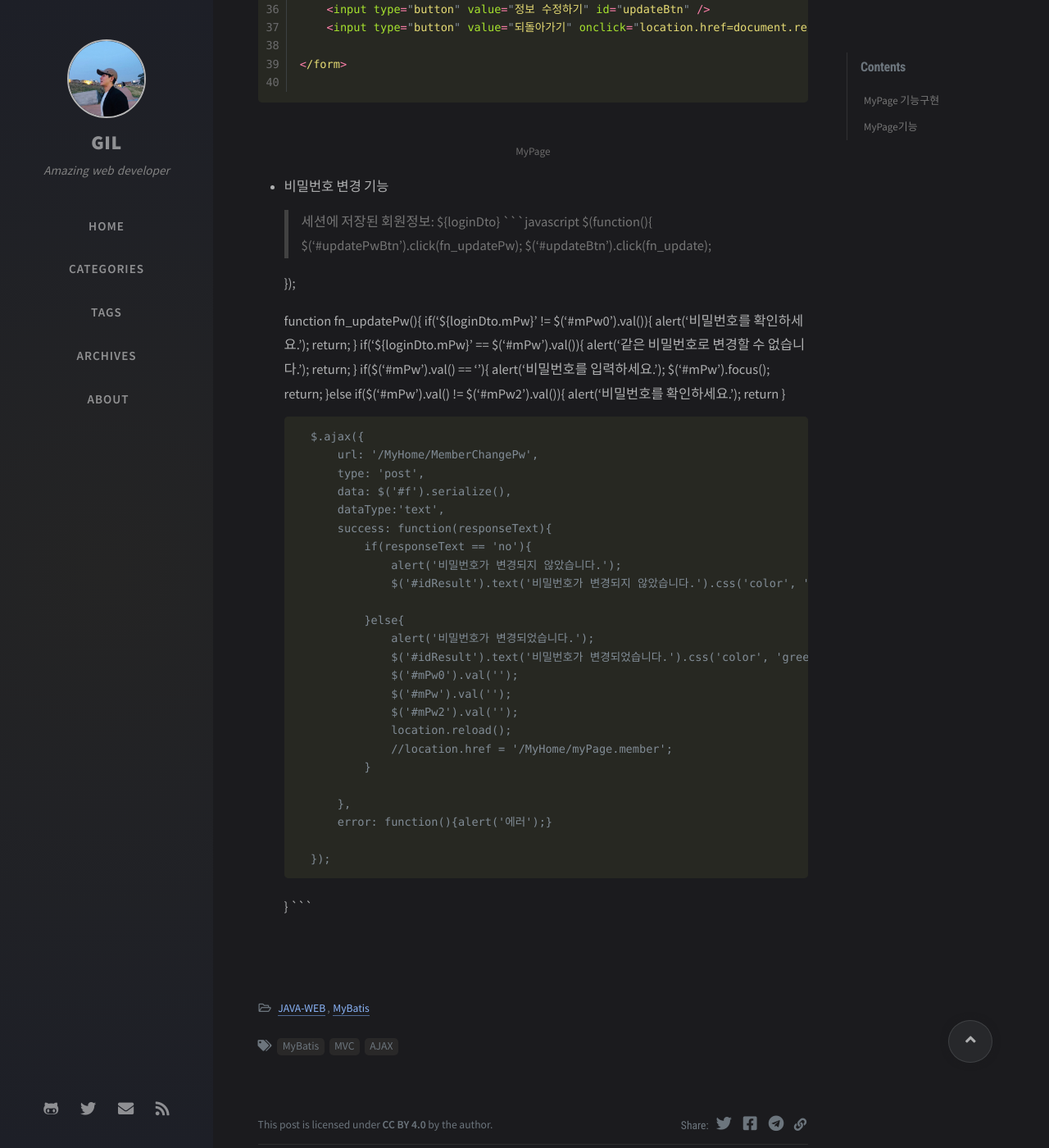
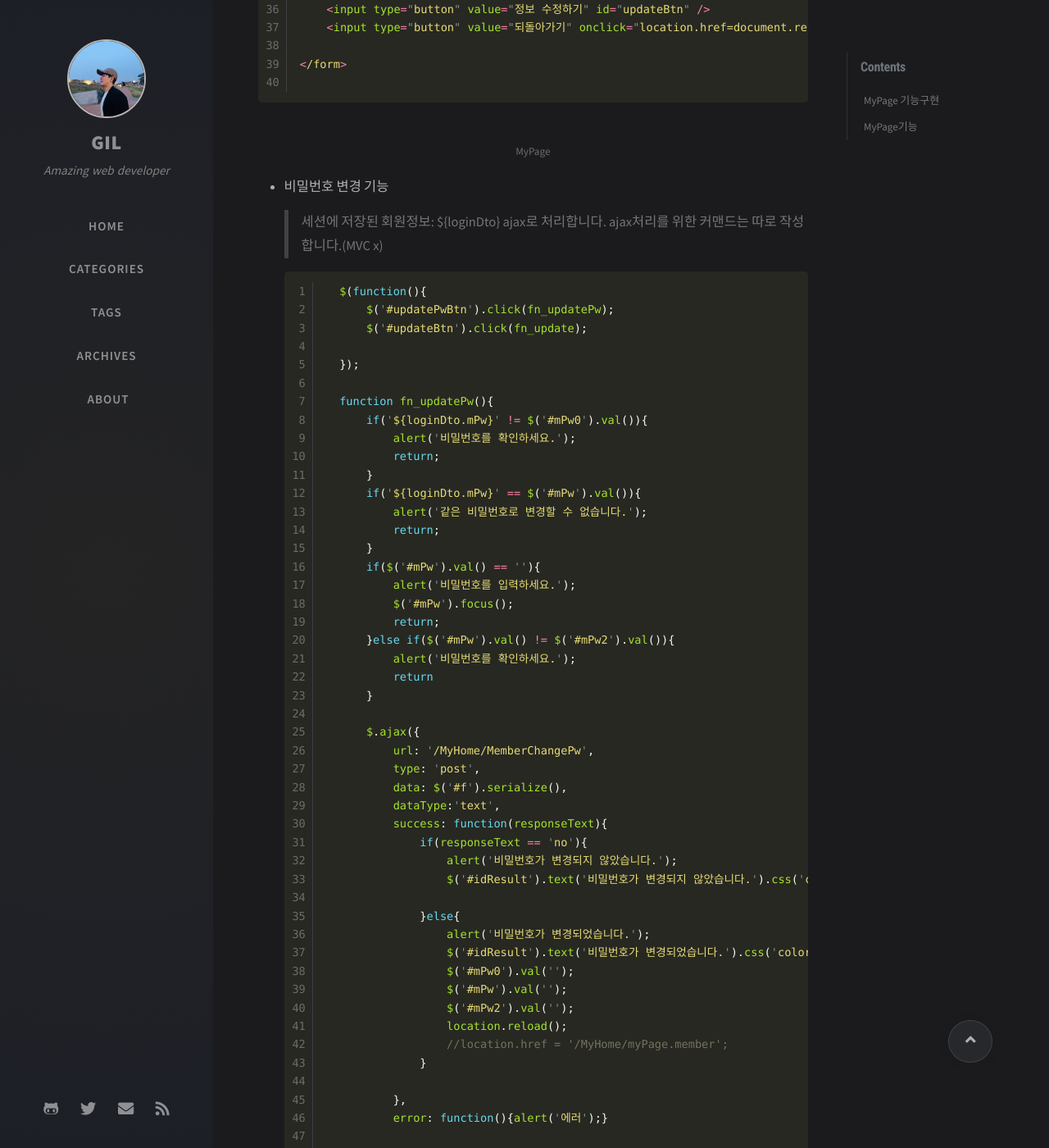
Before and after one commit to fkdl3010/fkdl3010.github.io, a Jekyll site: the page built from _posts/myHome/2020-12-28-MYHOME(4)-MyPage.md, in a window 1280 px wide and 1400 px high, scrolled down 1726 px. Shown: the whole window at 82% size. Built offline with Jekyll 4.4.1, drawn with Linux system fonts in a browser that asks for light colours; nearby versions of some CDN libraries; comment, search, counter and statistics services are not loaded; some of the changed text lies outside the part shown.

Commit message:
update MyPage

````diff
--- a/_posts/myHome/2020-12-28-MYHOME(4)-MyPage.md
+++ b/_posts/myHome/2020-12-28-MYHOME(4)-MyPage.md
@@ -101,6 +101,9 @@ case "/myPage.member":
 - 비밀번호 변경 기능
 
     > 세션에 저장된 회원정보: ${loginDto}
+    > ajax로 처리합니다.
+    > ajax처리를 위한 커맨드는 따로 작성합니다.(MVC x)
+
     ```javascript
     $(function(){
         $('#updatePwBtn').click(fn_updatePw);
````
Also changed, not shown: other parts of _posts/myHome/2020-12-28-MYHOME(4)-MyPage.md (+2 -0 lines), assets/img/study/MyPage.png (added).
